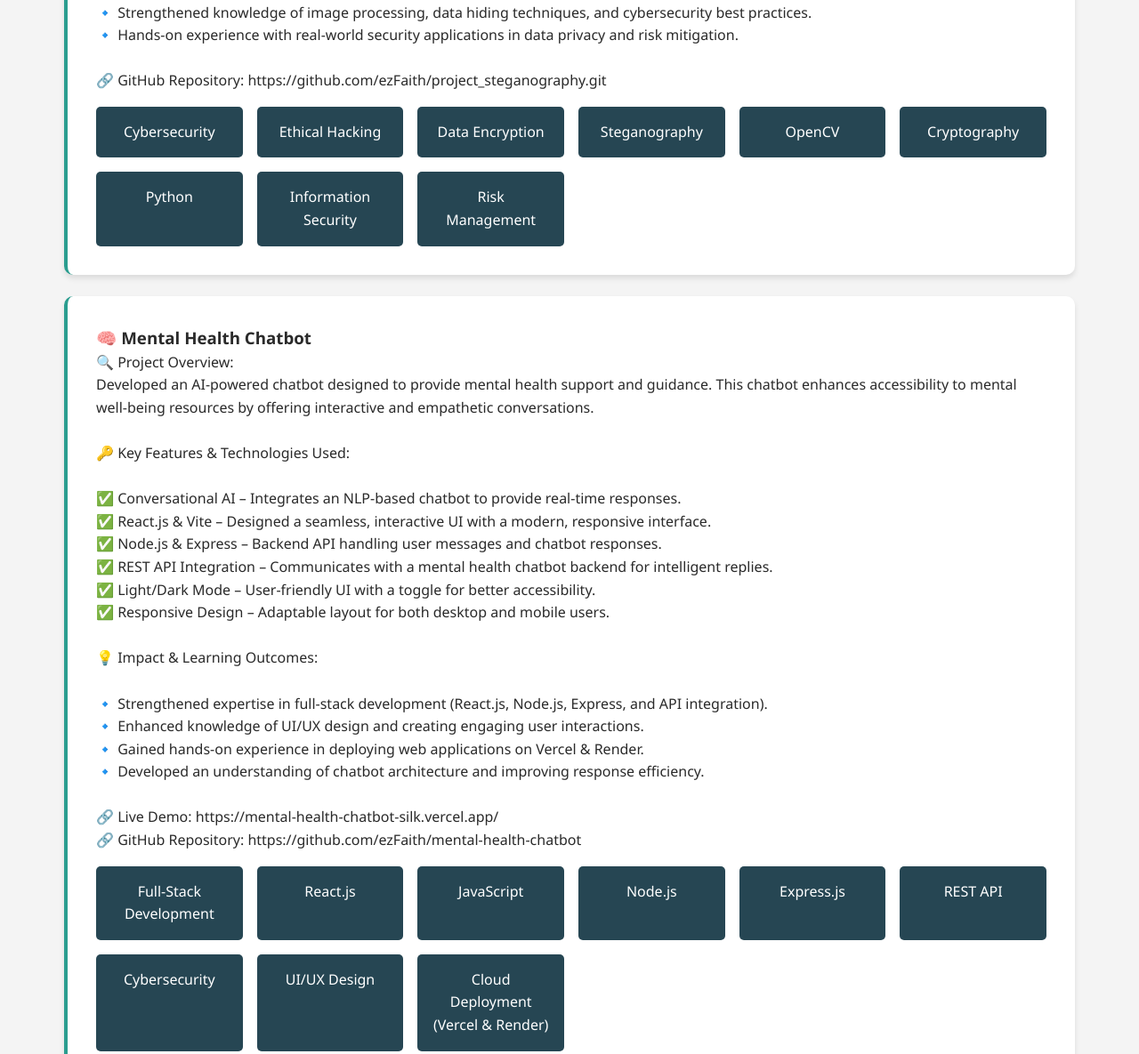
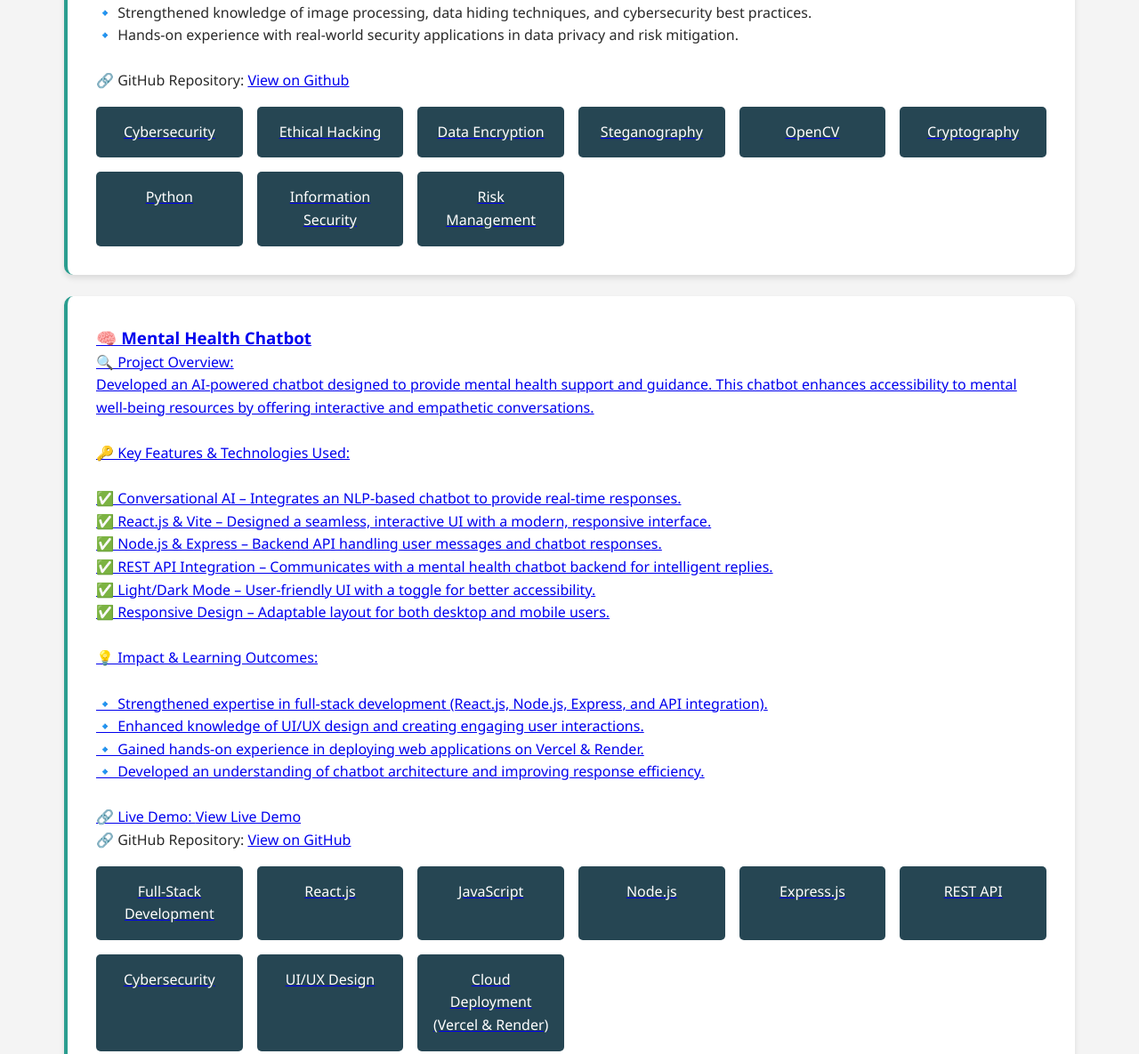
Before and after one commit to ezFaith/portfolio, a plain HTML site: page index.html in a window 1280 px wide. Shown: the part 2500-3685 px from the top of the page at 89% size. Drawn offline with Linux system fonts and the light colour scheme.

Commit message:
Update index.html

```diff
--- a/index.html
+++ b/index.html
@@ -262,7 +262,7 @@ Developed a secure data transmission system leveraging steganography and cryptog
 🔹 Strengthened knowledge of image processing, data hiding techniques, and cybersecurity best practices.<br>
 🔹 Hands-on experience with real-world security applications in data privacy and risk mitigation.<br>
 <br>
-🔗 GitHub Repository: https://github.com/ezFaith/project_steganography.git</p>
+🔗 GitHub Repository: <a href="https://github.com/ezFaith/project_steganography.git" target="_blank"> View on Github</p>
             <div class="skills-grid" style="margin-top: 1rem;">
                 <div class="skill-item" style="background: var(--secondary);">Cybersecurity</div>
                 <div class="skill-item" style="background: var(--secondary);">Ethical Hacking</div>
@@ -298,8 +298,8 @@ Developed an AI-powered chatbot designed to provide mental health support and gu
 🔹 Gained hands-on experience in deploying web applications on Vercel & Render.<br>
 🔹 Developed an understanding of chatbot architecture and improving response efficiency.<br>
 <br>
-🔗 Live Demo: https://mental-health-chatbot-silk.vercel.app/<br>
-            🔗 GitHub Repository: https://github.com/ezFaith/mental-health-chatbot</p>
+🔗 Live Demo: <a href="https://mental-health-chatbot-silk.vercel.app/" target="_blank">View Live Demo</a><br>
+            🔗 GitHub Repository: <a href="https://github.com/ezFaith/mental-health-chatbot" target="_black">View on GitHub</p>
             <div class="skills-grid" style="margin-top: 1rem;">
                 <div class="skill-item" style="background: var(--secondary);">Full-Stack Development</div>
                 <div class="skill-item" style="background: var(--secondary);">React.js</div>
@@ -332,7 +332,7 @@ Developed a Python-based ATM Machine Simulation replicating essential banking fu
 🔹 Improved understanding of secure authentication, data validation, and transaction handling.<br>
 🔹 Hands-on experience in building financial applications and user-friendly banking simulations.<br>
 <br>
-🔗 GitHub Repository: https://github.com/ezFaith/ATM-Machine-Simulation.git</p>
+🔗 GitHub Repository: <a href="https://github.com/ezFaith/ATM-Machine-Simulation.git" target="_blank">View on GitHub</p>
             <div class="skills-grid" style="margin-top: 1rem;">
                 <div class="skill-item" style="background: var(--secondary);">Python</div>
                 <div class="skill-item" style="background: var(--secondary);">Object-Oriented Programming (OOP)</div>
```
